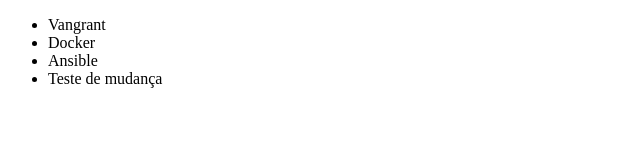
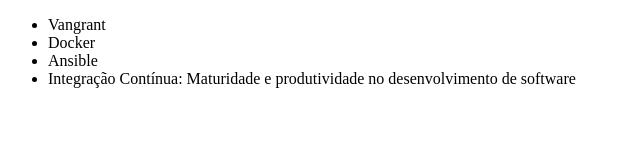
Before and after one commit to viniciusHartmann/Curso-Alura, a plain HTML site: page index.html in a window 1280 px wide. Shown: the whole page, without its empty margins (0-640 px from the left). Drawn offline with Linux system fonts and the light colour scheme.

Commit message:
atualização de nome do curso

```diff
--- a/index.html
+++ b/index.html
@@ -10,7 +10,7 @@
         <li>Vangrant</li>
         <li>Docker</li>
         <li>Ansible</li>
-        <li>Teste de mudança</li>
+        <li>Integração Contínua: Maturidade e produtividade no desenvolvimento de software</li>
     </ul>
 
 </body>
```
